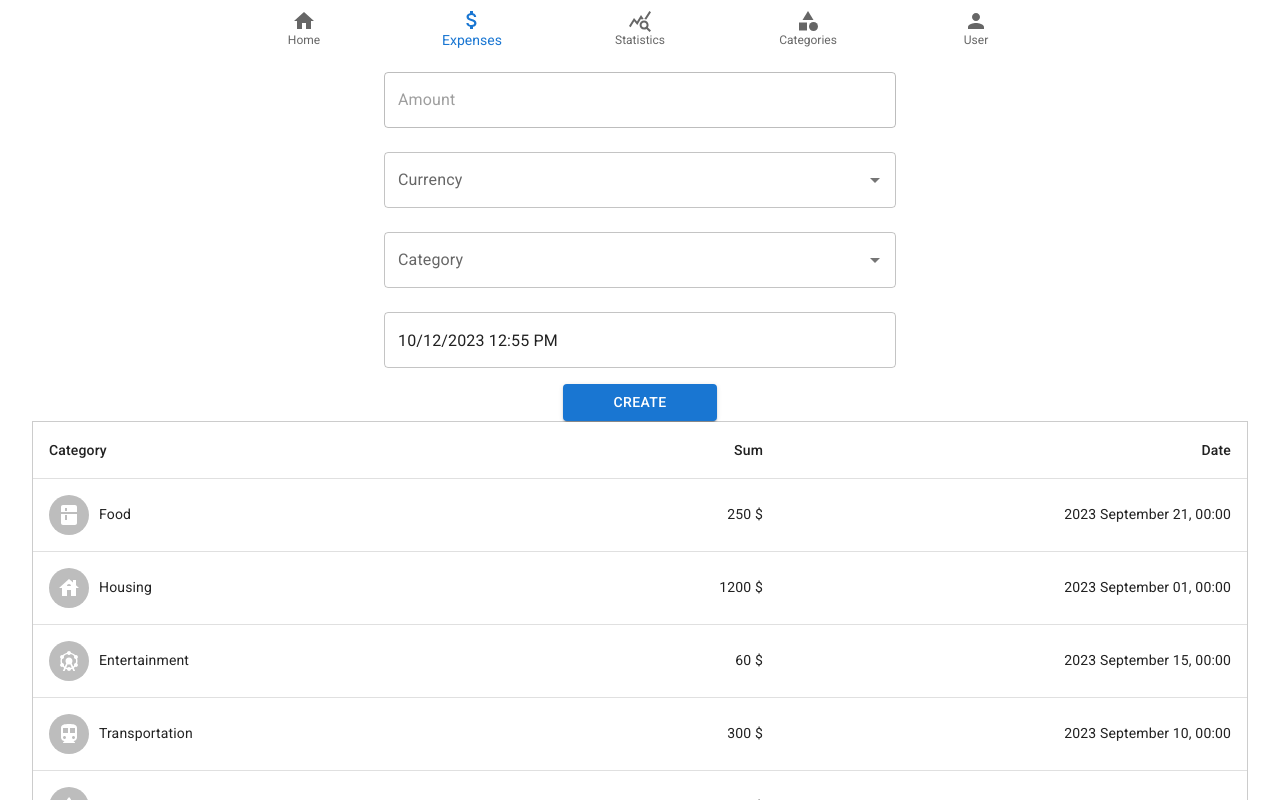
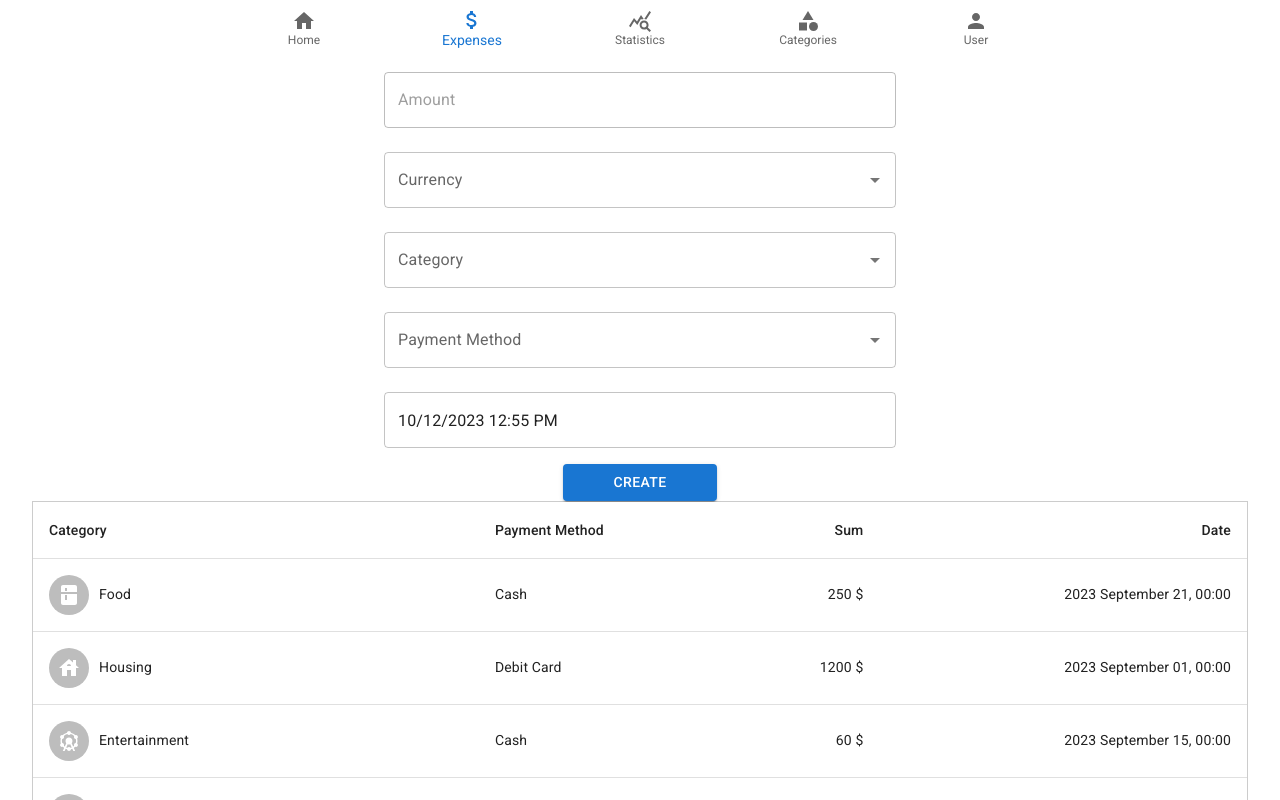
Before and after one commit to Wetherk/expense-tracker-react-ts, a React (Vite) app: page /expenses in a window 1280 px wide. Shown: the top 800 px of the page. Built offline with nearby package versions, Linux system fonts and the light colour scheme; no server answers; sample sign-in values are in the browser's storage.

Commit message:
Change data model and types to move away from types. Display payment method. Implement create expense functionality with redux state update

```diff
--- a/src/components/Expenses/ExpensesTable.tsx
+++ b/src/components/Expenses/ExpensesTable.tsx
@@ -12,13 +12,22 @@ import {
     TableBody,
     Box,
 } from "@mui/material";
+import { useDispatch, useSelector } from "react-redux";
 
 import { Expense } from "../../model/Expense";
 import { getExpenses } from "../../service/Expenses";
 import { categoryIconMapping } from "../../model/Category";
 import useRequest from "../../hooks/useRequest";
+import { AppDispatch, RootState } from "../../store/redux";
+import { expensesActions } from "../../store/expensesSlice";
+import { paymentMethodDescriptionMapping } from "../../model/PaymentMethod";
 
 const ExpensesList: React.FC = () => {
+    const dispatch = useDispatch<AppDispatch>();
+    const storedExpenses = useSelector(
+        (state: RootState) => state.expenses.items
+    );
+
     const {
         data: expenses,
         isLoading: expensesLoading,
@@ -29,6 +38,12 @@ const ExpensesList: React.FC = () => {
     useEffect(() => {
         fetchExpenses();
     }, [fetchExpenses]);
+
+    useEffect(() => {
+        if (expenses) {
+            dispatch(expensesActions.setExpenses(expenses));
+        }
+    }, [expenses, dispatch]);
 
     return (
         <Box
@@ -51,13 +66,14 @@ const ExpensesList: React.FC = () => {
                     <TableHead>
                         <TableRow>
                             <TableCell>Category</TableCell>
+                            <TableCell>Payment Method</TableCell>
                             <TableCell align="right">Sum</TableCell>
                             <TableCell align="right">Date</TableCell>
                         </TableRow>
                     </TableHead>
                     <TableBody>
-                        {expenses &&
-                            expenses.map((expense) => (
+                        {storedExpenses &&
+                            storedExpenses.map((expense) => (
                                 <TableRow
                                     key={expense.id}
                                     sx={{
@@ -86,6 +102,13 @@ const ExpensesList: React.FC = () => {
                                             }
                                         </Avatar>
                                         {expense.category.description}
+                                    </TableCell>
+                                    <TableCell>
+                                        {
+                                            paymentMethodDescriptionMapping[
+                                                expense.paymentMethod
+                                            ]
+                                        }
                                     </TableCell>
                                     <TableCell align="right">
                                         {`${expense.amount} ${expense.currency.symbol}`}
--- a/src/components/Expenses/NewExpense.tsx
+++ b/src/components/Expenses/NewExpense.tsx
@@ -1,4 +1,5 @@
 import { useState } from "react";
+import { useDispatch } from "react-redux";
 import {
     Autocomplete,
     TextField,
@@ -23,8 +24,18 @@ import {
     expenseCategoryDescriptionMapping,
     Category,
 } from "../../model/Category";
+import {
+    PaymentMethod,
+    paymentMethods,
+    paymentMethodDescriptionMapping,
+} from "../../model/PaymentMethod";
+import { createExpense } from "../../model/Expense";
+import { addExpense } from "../../service/Expenses";
+import { AppDispatch } from "../../store/redux";
+import { expensesActions } from "../../store/expensesSlice";
 
 const NewExpense: React.FC = () => {
+    const dispatch = useDispatch<AppDispatch>();
     const [amount, setAmount] = useState<string>("");
     const [amountIsTouched, setAmountIsTouched] = useState<boolean>(false);
     const amountIsValid = amountIsTouched && !!amount && !isNaN(+amount);
@@ -40,12 +51,27 @@ const NewExpense: React.FC = () => {
     const categoryIsValid = categoryIsTouched && !!category;
     const categoryHasError = categoryIsTouched && !categoryIsValid;
 
+    const [paymentMethod, setPaymentMethod] = useState<PaymentMethod | "">("");
+    const [paymentMethodIsTouched, setPaymentMethodIsTouched] =
+        useState<boolean>(false);
+    const paymentMethodIsValid = paymentMethodIsTouched && !!paymentMethod;
+    const paymentMethodHasError =
+        paymentMethodIsTouched && !paymentMethodIsValid;
+
     const [date, setDate] = useState<Dayjs | null>(dayjs());
     const dateIsValid = !!date;
 
     const formIsValid =
-        amountIsValid && currencyIsValid && categoryIsValid && dateIsValid;
-    const formHasError = amountHasError || categoryHasError || currencyHasError;
+        amountIsValid &&
+        currencyIsValid &&
+        categoryIsValid &&
+        paymentMethodIsValid &&
+        dateIsValid;
+    const formHasError =
+        amountHasError ||
+        categoryHasError ||
+        paymentMethodHasError ||
+        currencyHasError;
 
     const handleCreateExpense = (event: React.FormEvent<HTMLFormElement>) => {
         event.preventDefault();
@@ -54,14 +80,22 @@ const NewExpense: React.FC = () => {
             setAmountIsTouched(true);
             setCurrencyIsTouched(true);
             setCategoryIsTouched(true);
+            setPaymentMethodIsTouched(true);
             return;
         }
 
+        const createdExpense = createExpense(
+            +amount,
+            category,
+            date.toDate(),
+            paymentMethod,
+            currency
+        );
 
-        console.log(amount);
-        console.log(currency);
-        console.log(category);
-        console.log(date);
+        addExpense(createdExpense).then((expenses) => {
+            dispatch(expensesActions.setExpenses(expenses));
+        });
+
         clearForm();
     };
 
@@ -74,6 +108,9 @@ const NewExpense: React.FC = () => {
 
         setCategory("");
         setCategoryIsTouched(false);
+
+        setPaymentMethod("");
+        setPaymentMethodIsTouched(false);
 
         setDate(dayjs());
     };
@@ -115,6 +152,21 @@ const NewExpense: React.FC = () => {
 
     const handleCategoryBlur = () => {
         setCategoryIsTouched(true);
+    };
+
+    const handlePaymentMethodChange = (
+        e: React.SyntheticEvent,
+        value: PaymentMethod | null
+    ) => {
+        if (value) {
+            setPaymentMethod(value);
+        } else {
+            setPaymentMethod("");
+        }
+    };
+
+    const handlePaymentMethodBlur = () => {
+        setPaymentMethodIsTouched(true);
     };
 
     const handleDateChange = (value: Dayjs | null) => {
@@ -176,7 +228,6 @@ const NewExpense: React.FC = () => {
                             helperText={
                                 currencyHasError && "Field should not be empty."
                             }
-                            value={currency}
                             margin="normal"
                             label="Currency"
                         />
@@ -224,6 +275,41 @@ const NewExpense: React.FC = () => {
                     }}
                 />
 
+                <Autocomplete
+                    disablePortal
+                    sx={{ width: "100%" }}
+                    options={paymentMethods}
+                    onChange={handlePaymentMethodChange}
+                    onBlur={handlePaymentMethodBlur}
+                    renderOption={(props, option) => (
+                        <Box component="li" {...props}>
+                            <Typography variant="body1">
+                                {paymentMethodDescriptionMapping[option]}
+                            </Typography>
+                        </Box>
+                    )}
+                    renderInput={(params) => {
+                        const value = params.inputProps.value as PaymentMethod;
+
+                        params.inputProps.value =
+                            paymentMethodDescriptionMapping[value] || "";
+
+                        return (
+                            <TextField
+                                {...params}
+                                error={paymentMethodHasError}
+                                helperText={
+                                    paymentMethodHasError &&
+                                    "Field should not be empty."
+                                }
+                                value={paymentMethod}
+                                margin="normal"
+                                label="Payment Method"
+                            />
+                        );
+                    }}
+                />
+
                 <DateTimePicker
                     sx={{ width: "100%", marginTop: "1rem" }}
                     onChange={handleDateChange}
--- a/src/model/PaymentMethod.ts
+++ b/src/model/PaymentMethod.ts
@@ -1 +1,19 @@
 export type PaymentMethod = "cash" | "creditCard" | "debitCard" | "other";
+
+export const paymentMethods: PaymentMethod[] = [
+    "cash",
+    "creditCard",
+    "debitCard",
+    "other",
+];
+
+type PaymentMethodMapping = {
+    [K in PaymentMethod]: string;
+};
+
+export const paymentMethodDescriptionMapping: PaymentMethodMapping = {
+    cash: "Cash",
+    creditCard: "Credit Card",
+    debitCard: "Debit Card",
+    other: "Other",
+};
--- a/src/service/Expenses.ts
+++ b/src/service/Expenses.ts
@@ -1,27 +1,36 @@
 import { Expense } from "../model/Expense";
+import { createExpense } from "../model/Expense";
+import store from "../store/redux";
+
 const dummyExpenses: Expense[] = [
-    new Expense(250, "food", new Date(2023, 8, 21), "cash", "USD"),
-    new Expense(1200, "housing", new Date(2023, 8, 1), "debitCard", "USD"),
-    new Expense(60, "entertainment", new Date(2023, 8, 15), "cash", "USD"),
-    new Expense(
+    createExpense(250, "food", new Date(2023, 8, 21), "cash", "USD"),
+    createExpense(1200, "housing", new Date(2023, 8, 1), "debitCard", "USD"),
+    createExpense(60, "entertainment", new Date(2023, 8, 15), "cash", "USD"),
+    createExpense(
         300,
         "transportation",
         new Date(2023, 8, 10),
         "creditCard",
         "USD"
     ),
-    new Expense(100, "personalCare", new Date(2023, 8, 18), "cash", "USD"),
-    new Expense(400, "healthcare", new Date(2023, 8, 20), "debitCard", "USD"),
-    new Expense(200, "education", new Date(2023, 8, 22), "creditCard", "USD"),
-    new Expense(
+    createExpense(100, "personalCare", new Date(2023, 8, 18), "cash", "USD"),
+    createExpense(400, "healthcare", new Date(2023, 8, 20), "debitCard", "USD"),
+    createExpense(200, "education", new Date(2023, 8, 22), "creditCard", "USD"),
+    createExpense(
         500,
         "savingsAndInvestments",
         new Date(2023, 8, 25),
         "other",
         "USD"
     ),
-    new Expense(150, "debtPayments", new Date(2023, 8, 28), "debitCard", "USD"),
-    new Expense(75, "miscellaneous", new Date(2023, 8, 30), "cash", "USD"),
+    createExpense(
+        150,
+        "debtPayments",
+        new Date(2023, 8, 28),
+        "debitCard",
+        "USD"
+    ),
+    createExpense(75, "miscellaneous", new Date(2023, 8, 30), "cash", "USD"),
 ];
 
 export const getExpenses = (): Promise<Expense[]> => {
@@ -31,3 +40,11 @@ export const getExpenses = (): Promise<Expense[]> => {
         }, 1000);
     });
 };
+
+export const addExpense = (expense: Expense): Promise<Expense[]> => {
+    return new Promise((resolve) => {
+        setTimeout(() => {
+            resolve([expense, ...store.getState().expenses.items]);
+        }, 1000);
+    });
+};
--- /dev/null
+++ b/src/store/expensesSlice.ts
@@ -0,0 +1,27 @@
+import { createSlice, PayloadAction } from "@reduxjs/toolkit";
+
+import { Expense } from "../model/Expense";
+
+interface ExpensesState {
+    items: Expense[];
+}
+
+const initialState: ExpensesState = {
+    items: [],
+};
+
+const expensesSlice = createSlice({
+    name: "expenses",
+    initialState,
+    reducers: {
+        setExpenses(state, action: PayloadAction<Expense[]>) {
+            state.items = action.payload;
+        },
+    },
+});
+
+const expensesReducer = expensesSlice.reducer;
+
+export const expensesActions = expensesSlice.actions;
+
+export default expensesReducer;
--- a/src/store/redux.ts
+++ b/src/store/redux.ts
@@ -1,9 +1,11 @@
 import { configureStore } from "@reduxjs/toolkit";
 import authReducer from "./authSlice";
+import expensesReducer from "./expensesSlice";
 
 const store = configureStore({
     reducer: {
         auth: authReducer,
+        expenses: expensesReducer,
     },
 });
 
```
Also changed, not shown: src/model/Category.tsx (+0 -10 lines), src/model/Currency.ts (+0 -12 lines), src/model/Expense.ts (+40 -22 lines).
